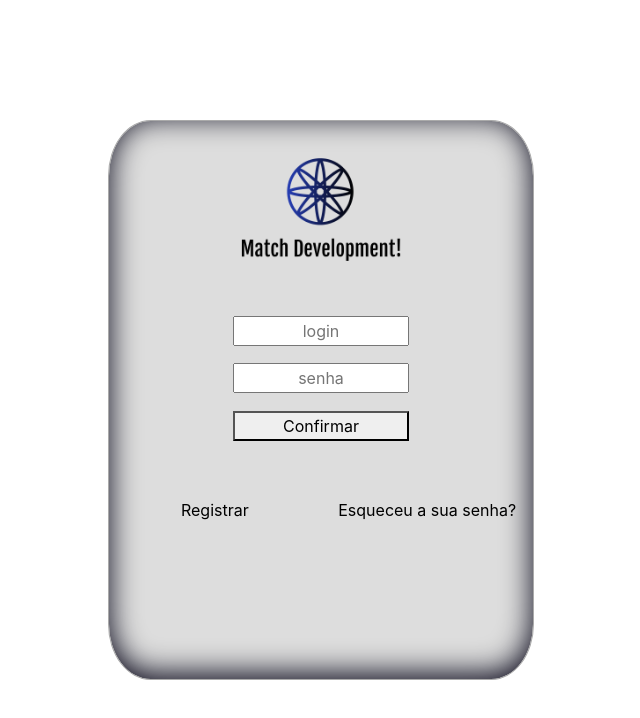
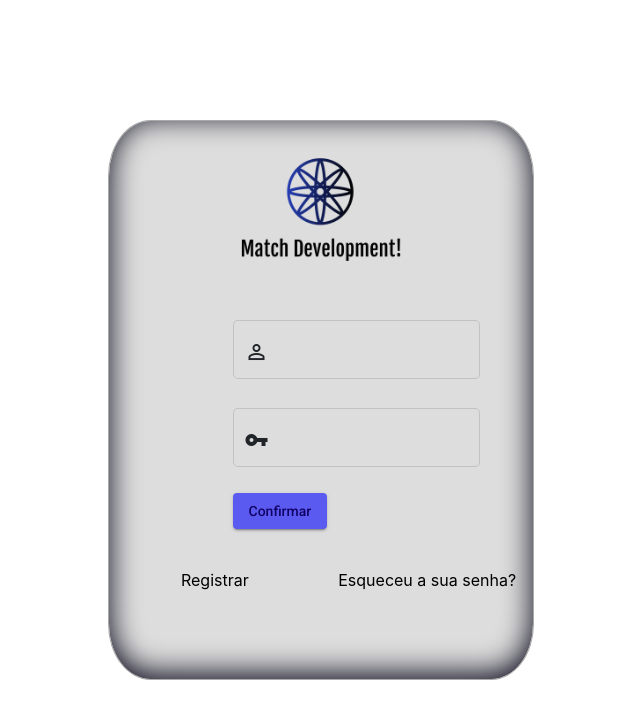
Before and after one commit to marceloarauj/MatchDevelopment, an Angular app: page /login in a window 1280 px wide. Shown: the top 718 px of the page, without its empty margins (319-959 px from the left). Built offline with nearby package versions, Linux system fonts and the light colour scheme.

Commit message:
Arrumando login

```diff
--- a/src/app/app.module.ts
+++ b/src/app/app.module.ts
@@ -7,6 +7,8 @@ import { FormsModule } from '@angular/forms';
 import {MatGridListModule} from '@angular/material/grid-list';
 import { HeaderComponent } from './library/header/header.component';
 import {MatIconModule} from '@angular/material/icon';
+import {MatInputModule} from '@angular/material/input';
+import {MatButtonModule} from '@angular/material/button';
 import { HttpClientModule } from "@angular/common/http";
 import { LoginPageComponent } from './pages/login-page/login-page.component';
 
@@ -24,6 +26,8 @@ import { LoginPageComponent } from './pages/login-page/login-page.component';
     FormsModule,
     MatGridListModule,
     MatIconModule,
+    MatInputModule,
+    MatButtonModule,
     HttpClientModule
   ],
   providers: [],
--- a/src/app/pages/login-page/login-page.component.css
+++ b/src/app/pages/login-page/login-page.component.css
@@ -15,12 +15,7 @@
     width:100%;
     height: 100%;
 }
-input{
-    text-align: center;
-}
-input::placeholder{
-    text-align: center;
-}
+
 .remove-padding{
     padding:0px;
 }
@@ -36,3 +31,6 @@ input::placeholder{
 a{
     color: black;
 }
+.separa-icone-do-input{
+    margin-right: 19px;
+}
--- a/src/app/pages/login-page/login-page.component.html
+++ b/src/app/pages/login-page/login-page.component.html
@@ -11,17 +11,23 @@
                 </div>
                 <div class="row justify-content-center">
                     <div class="col-5 remove-padding">
-                        <input onfocus="this.placeholder=''" onblur="this.placeholder='login'" class="formatar-largura-padding" placeholder="login" />
+                        <mat-form-field appearance="outline">
+                            <mat-icon matPrefix class="separa-icone-do-input">person_outline</mat-icon>
+                            <input matInput>
+                        </mat-form-field>
                     </div>
                 </div>
                 <div class="row justify-content-center">
                     <div class="col-5 remove-padding">
-                        <input onfocus="this.placeholder=''" onblur="this.placeholder='senha'" class="formatar-largura-padding" type="password" placeholder="senha"/>
+                        <mat-form-field appearance="outline">
+                            <mat-icon matPrefix class="separa-icone-do-input">vpn_key</mat-icon>
+                            <input type="password" matInput>
+                        </mat-form-field>
                     </div>
                 </div>
                 <div class="row justify-content-center">
                     <div class="col-5 remove-padding">
-                        <button class="formatar-largura-padding">Confirmar</button>
+                        <button mat-raised-button color="accent">Confirmar</button>
                     </div>
                 </div>
                 <div class="row justify-content-center separar-linha">
--- a/src/app/pages/login-page/login-page.component.ts
+++ b/src/app/pages/login-page/login-page.component.ts
@@ -1,5 +1,4 @@
 import { Component, OnInit } from '@angular/core';
-
 @Component({
   selector: 'LoginPage',
   templateUrl: './login-page.component.html',
--- a/src/estilo-random.scss
+++ b/src/estilo-random.scss
@@ -33,10 +33,41 @@ $minha-cor: (
     A700: #000000,
   )
 );
-
+$minha-cor-accent: (
+  50: rgb(90,90,240),
+  100: rgb(90,90,240),
+  200: rgb(90,90,240),
+  300: rgb(90,90,240),
+  400: rgb(90,90,240),
+  500: rgb(90,90,240),
+  600: rgb(90,90,240),
+  700: rgb(90,90,240),
+  800: rgb(90,90,240),
+  900: rgb(90,90,240),
+  A100: rgb(90,90,240),
+  A200: rgb(90,90,240),
+  A400: rgb(90,90,240),
+  A700: rgb(90,90,240),
+  contrast: (
+    50: rgb(18, 3, 102),
+    100: rgb(18, 3, 102),
+    200: rgb(18, 3, 102),
+    300: rgb(18, 3, 102),
+    400: rgb(18, 3, 102),
+    500: rgb(18, 3, 102),
+    600: rgb(18, 3, 102),
+    700: rgb(18, 3, 102),
+    800: rgb(18, 3, 102),
+    900: rgb(18, 3, 102),
+    A100: rgb(18, 3, 102),
+    A200: rgb(18, 3, 102),
+    A400: rgb(18, 3, 102),
+    A700: rgb(18, 3, 102),
+  )
+);
 
 $custom-theme-primary: mat-palette($minha-cor);
-$custom-theme-accent: mat-palette($minha-cor);
+$custom-theme-accent: mat-palette($minha-cor-accent);
 $custom-theme-warn: mat-palette($minha-cor);
 
 $my-theme: mat-light-theme($custom-theme-primary,$custom-theme-accent,$custom-theme-warn);
```
